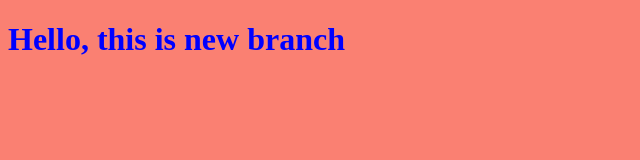
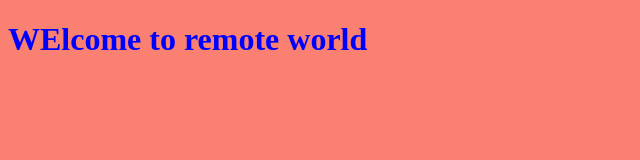
Before and after one commit to Zkalaf404/myproject, a plain HTML site: page index.html in a window 1280 px wide. Shown: the whole page, without its empty margins (0-640 px from the left). Drawn offline with Linux system fonts and the light colour scheme.

Commit message:
Edit html file

```diff
--- a/index.html
+++ b/index.html
@@ -7,7 +7,7 @@
     <link rel="stylesheet" href="style.css">
 </head>
 <body>
-    <h1>Hello, this is new branch</h1>
+    <h1>WElcome to remote world</h1>
     <script src="app.js"></script>
 </body>
 </html>
```
